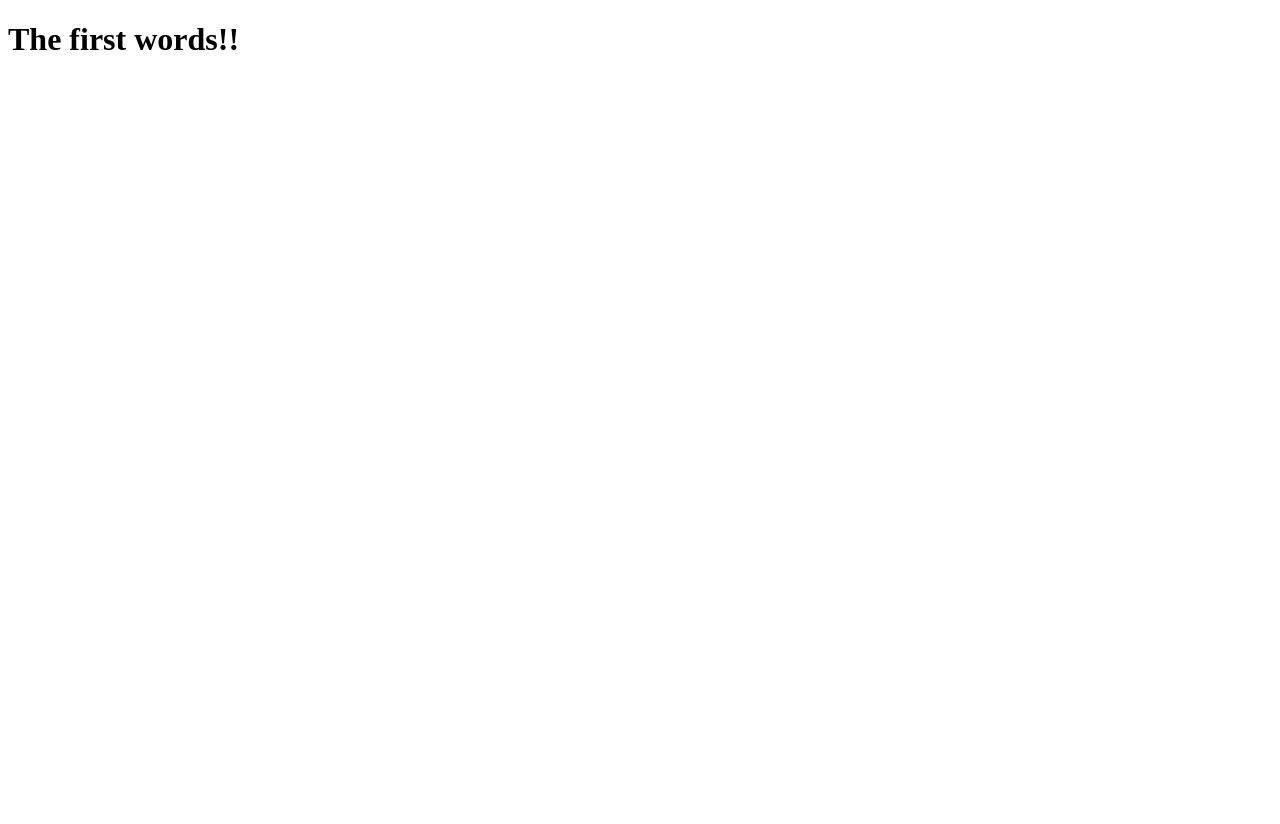
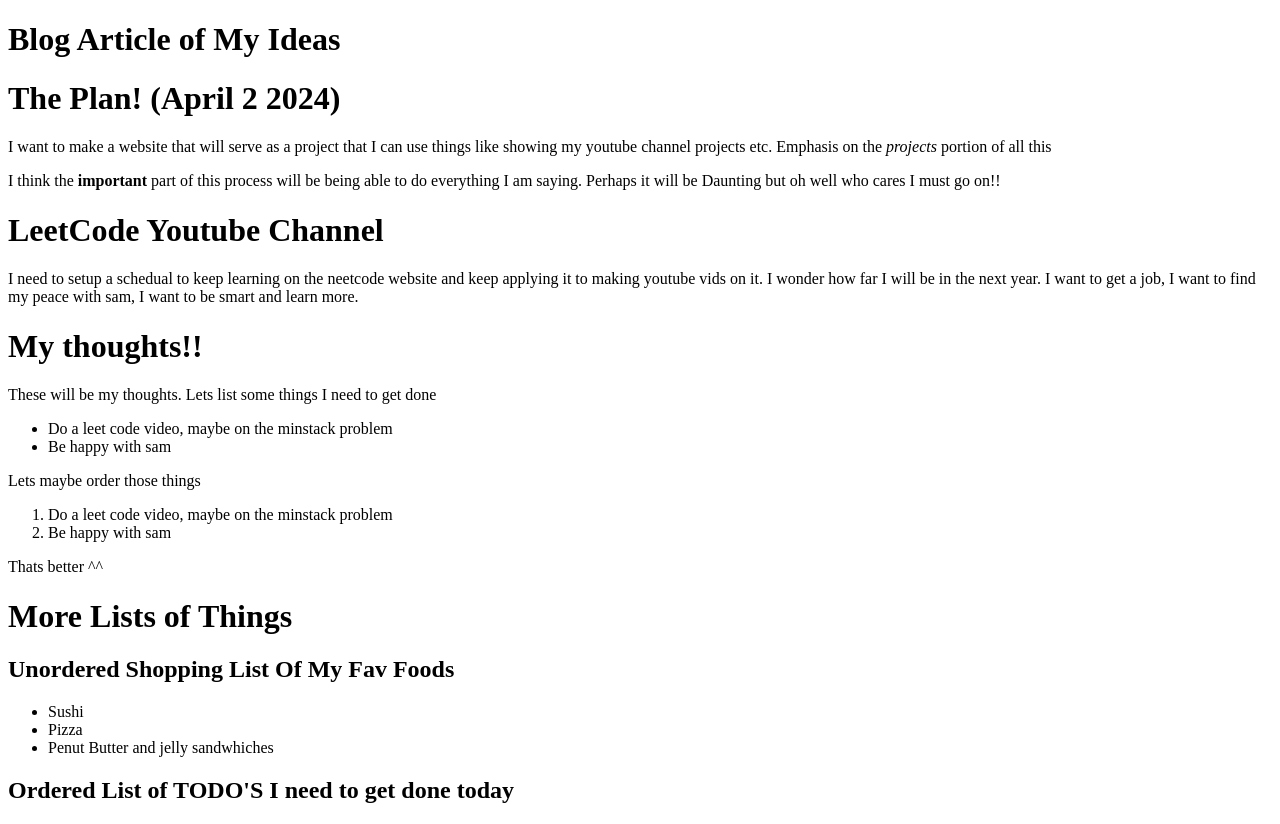
Before and after one commit to Luisg0929/git_test, a plain HTML site: page html-boilerplate/index.html in a window 1280 px wide. Before the commit the page ends 800 px from the top, so only its background shows below. Drawn offline with Linux system fonts and the light colour scheme.

Commit message:
More updates on my boilerplate

```diff
--- a/html-boilerplate/index.html
+++ b/html-boilerplate/index.html
@@ -1,4 +1,11 @@
 <!DOCTYPE html>
+<!--
+    These will be my comments so I know whats going on with my code
+    the 'lang="en"' is for understasnding the language of the website
+    <em> is for emphasizing in italics
+    <strong> is for bolding words
+    remember to close all my tags and dont use <b> and <i> for bold and italics
+-->
 
 <html lang="en">
     <head>
@@ -6,10 +13,54 @@
         <title>My First Webstie</title>
     </head>
 
-    <body>
-        <h1>
-            The first words!!
-        </h1>
+    <body> <!-- This is the body of the website -->
+        <h1>Blog Article of My Ideas</h1>
+        <h1>The Plan! (April 2 2024)</h1>
+            <p>
+                I want to make a website that will serve as a project that I can use
+                things like showing my youtube channel projects etc. Emphasis on the
+                <em>projects</em> portion of all this
+            </p>
+            <p>
+                I think the <strong>important</strong> part of this process will be
+                being able to do everything I am saying. Perhaps it will be Daunting but oh well who cares
+                I must go on!!
+            </p>
+        <h1>LeetCode Youtube Channel</h1>
+            <p>
+               I need to setup a schedual to keep learning on the neetcode website
+               and keep applying it to making youtube vids on it. I wonder how far I will be in the next year.
+               I want to get a job, I want to find my peace with sam, I want to be smart and learn more.
+            </p>
+        <h1>My thoughts!!</h1>
+            <p>
+                These will be my thoughts. Lets list some things I need to get done
+                <ul>
+                    <li>Do a leet code video, maybe on the minstack problem</li>
+                    <li>Be happy with sam</li>
+                </ul>
+            </p>
+            <p>
+                Lets maybe order those things
+                <ol>
+                    <li>Do a leet code video, maybe on the minstack problem</li>
+                    <li>Be happy with sam</li>
+                </ol>
+            </p>
+            <p>
+                Thats better ^^
+            </p>
+        <h1>More Lists of Things</h1>
+        <h2>Unordered Shopping List Of My Fav Foods</h2>
+            <ul>
+                <li>Sushi</li>
+                <li>Pizza</li>
+                <li>Penut Butter and jelly sandwhiches</li>
+            </ul>
+        <h2>Ordered List of TODO'S I need to get done today</h2>
+
+
+
     </body>
 
 
```
